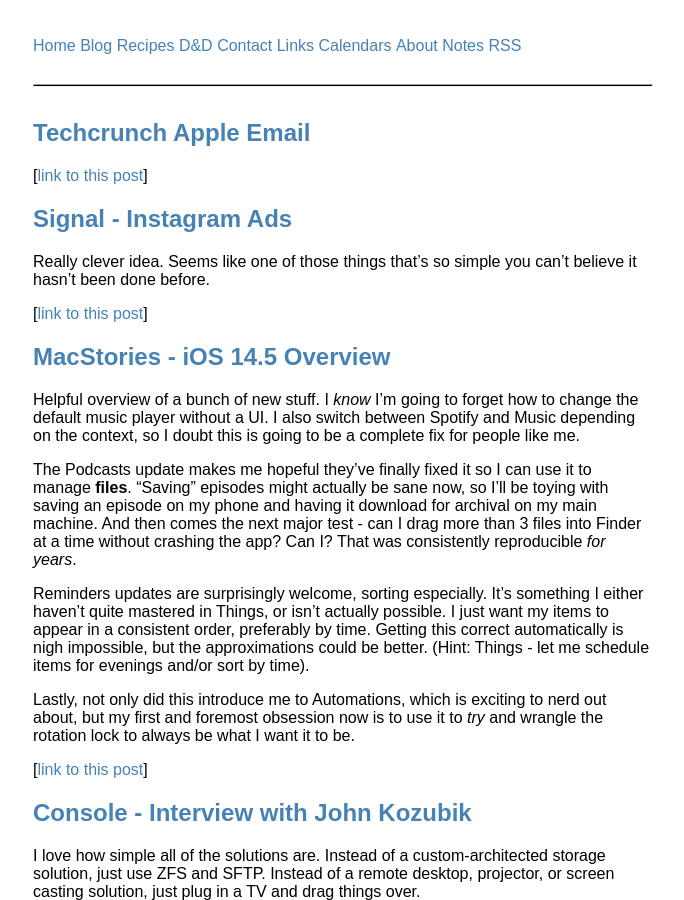
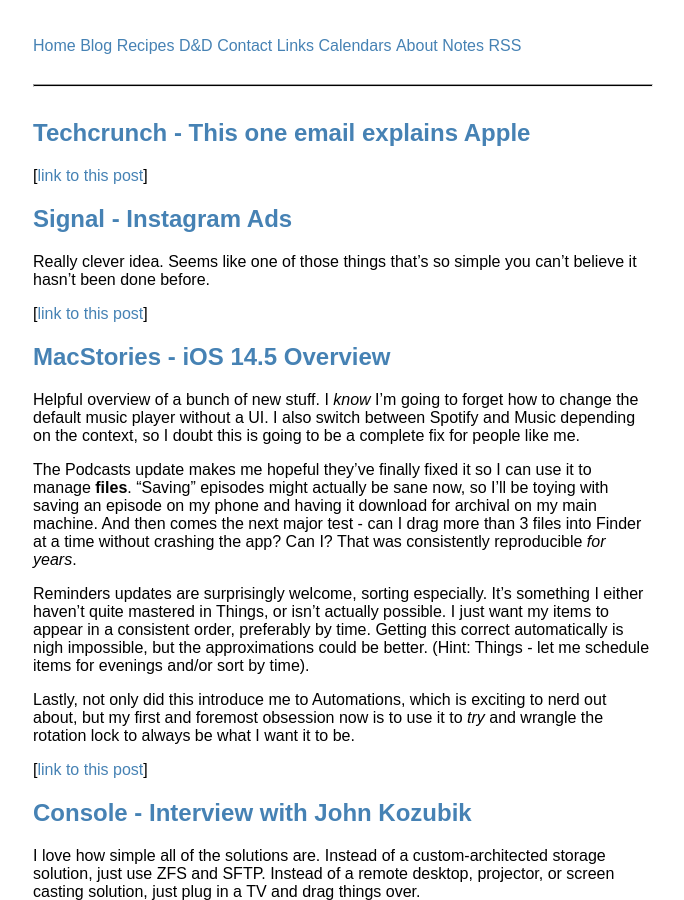
Before and after one commit to jacobpledger/website, a Jekyll site: the page built from blog.html, in a window 1280 px wide and 900 px high. Shown: the whole window, without its empty margins (297-981 px from the left). Built offline with Jekyll 4.4.1, drawn with Linux system fonts in a browser that asks for light colours.

Commit message:
update title

```diff
--- a/collections/_posts/2021-06-04-techcrunch-apple-email.md
+++ b/collections/_posts/2021-06-04-techcrunch-apple-email.md
@@ -1,4 +1,5 @@
 ---
 external_link: https://techcrunch.com/2021/06/04/this-one-email-explains-apple/
 layout: external_post
+title: Techcrunch - This one email explains Apple
 ---
```
